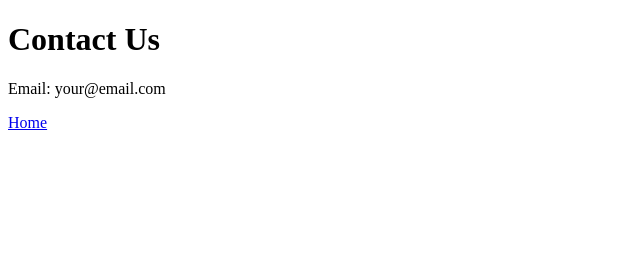
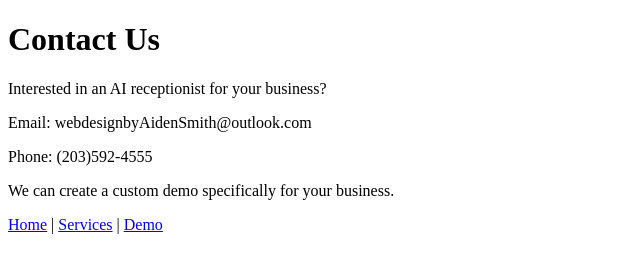
Before and after one commit to aidsmit8758-dot/Demo-Website, a plain HTML site: page contact.html in a window 1280 px wide. Shown: the whole page, without its empty margins (0-640 px from the left). Drawn offline with Linux system fonts and the light colour scheme.

Commit message:
Update contact.html

```diff
--- a/contact.html
+++ b/contact.html
@@ -1,13 +1,35 @@
 <!DOCTYPE html>
+
 <html>
 <head>
-    <title>Contact</title>
+<title>Contact</title>
 </head>
+
 <body>
-    <h1>Contact Us</h1>
 
-    <p>Email: your@email.com</p>
+<h1>Contact Us</h1>
 
-    <a href="index.html">Home</a>
+<p>
+Interested in an AI receptionist for your business?
+</p>
+
+<p>
+Email: webdesignbyAidenSmith@outlook.com
+</p>
+
+<p>
+Phone: (203)592-4555
+</p>
+
+<p>
+We can create a custom demo specifically for your business.
+</p>
+
+<p>
+<a href="index.html">Home</a> |
+<a href="services.html">Services</a> |
+<a href="demo.html">Demo</a>
+</p>
+
 </body>
 </html>
```
